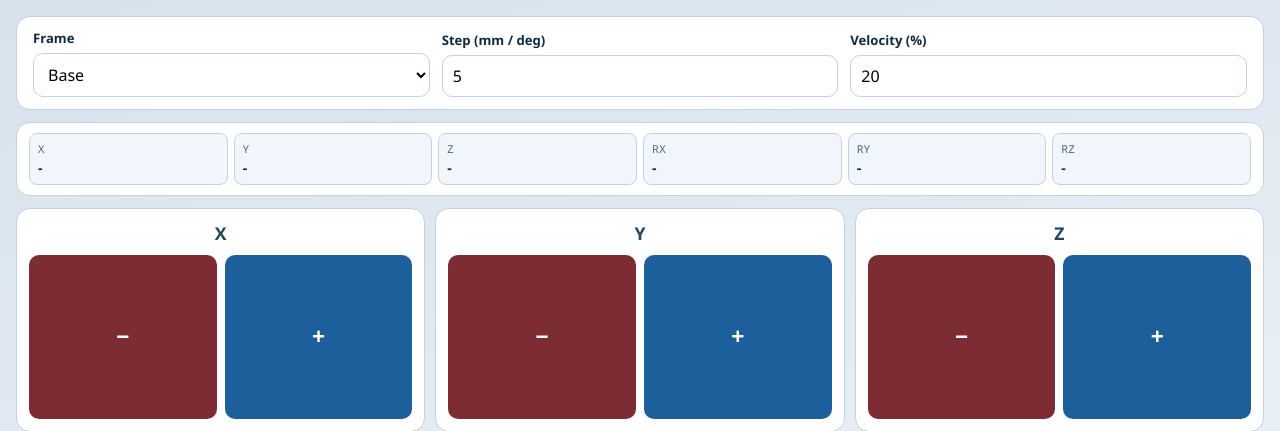
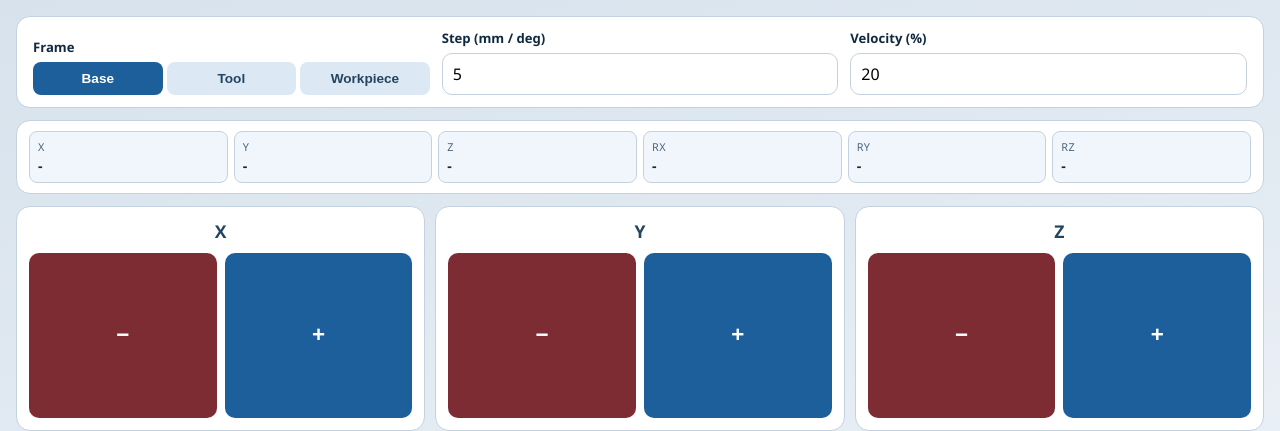
Before and after one commit to gagesmith3/WeldFlex, a Flask app: page /jog in a window 1280 px wide. Shown: the part 118-549 px from the top of the page. Run offline with Flask 3, Linux system fonts and the light colour scheme; data that the repository does not hold is empty; some libraries are stand-ins or nearby versions.

Commit message:
jogmenu4

```diff
--- a/backend/static/css/operator.css
+++ b/backend/static/css/operator.css
@@ -1435,10 +1435,31 @@ pre {
   font-size: 0.82rem;
 }
 
-.jog-setting-field input,
+.jog-setting-field input[type="text"],
 .jog-setting-field select {
   width: 100%;
   padding: 9px 10px;
+}
+
+.jog-seg-group {
+  display: flex;
+  gap: 4px;
+}
+
+.btn.jog-seg-btn {
+  flex: 1;
+  justify-content: center;
+  background: #dce8f3;
+  color: #24455f;
+  font-size: 0.85rem;
+  font-weight: 600;
+  padding: 9px 6px;
+  border-radius: 8px;
+}
+
+.btn.jog-seg-btn.active {
+  background: #1d5f9a;
+  color: #fff;
 }
 
 .jog-pos-bar {
--- a/backend/templates/components/ui.html
+++ b/backend/templates/components/ui.html
@@ -59,11 +59,10 @@
 </div>
 {%- endmacro %}
 
-{% macro nav_card(href, icon, title, description, cta_label=None) -%}
+{% macro nav_card(href, icon, title, description='', cta_label=None) -%}
 <a class="home-nav-card" href="{{ href }}">
   <div class="home-nav-icon">{{ icon_safe(icon, fallback='circle', width=24, height=24) }}</div>
   <h3>{{ title }}</h3>
-  <p>{{ description }}</p>
   {% if cta_label %}<span class="nav-card-cta">{{ cta_label }}</span>{% endif %}
 </a>
 {%- endmacro %}
--- a/backend/templates/jog.html
+++ b/backend/templates/jog.html
@@ -6,12 +6,13 @@
 
   <div class="jog-settings-bar" id="jog-settings">
     <div class="jog-setting-field">
-      <label for="cartesian_frame">Frame</label>
-      <select id="cartesian_frame" name="cartesian_frame">
-        <option value="base">Base</option>
-        <option value="tool">Tool</option>
-        <option value="workpiece">Workpiece</option>
-      </select>
+      <label>Frame</label>
+      <input type="hidden" id="cartesian_frame" name="cartesian_frame" value="base">
+      <div class="jog-seg-group" id="jog-frame-group">
+        <button type="button" class="btn jog-seg-btn active" onclick="jogSetFrame(this,'base')">Base</button>
+        <button type="button" class="btn jog-seg-btn" onclick="jogSetFrame(this,'tool')">Tool</button>
+        <button type="button" class="btn jog-seg-btn" onclick="jogSetFrame(this,'workpiece')">Workpiece</button>
+      </div>
     </div>
     <div class="jog-setting-field">
       <label for="cartesian_step">Step (mm / deg)</label>
@@ -50,3 +51,14 @@
 
 </div>
 {% endblock %}
+
+{% block scripts %}
+<script>
+function jogSetFrame(btn, value) {
+  document.getElementById('cartesian_frame').value = value;
+  document.querySelectorAll('#jog-frame-group .jog-seg-btn').forEach(function(b) {
+    b.classList.toggle('active', b === btn);
+  });
+}
+</script>
+{% endblock %}
```
